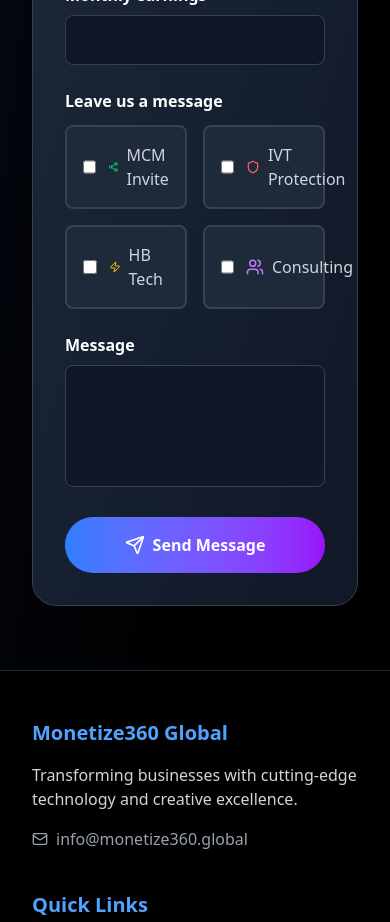
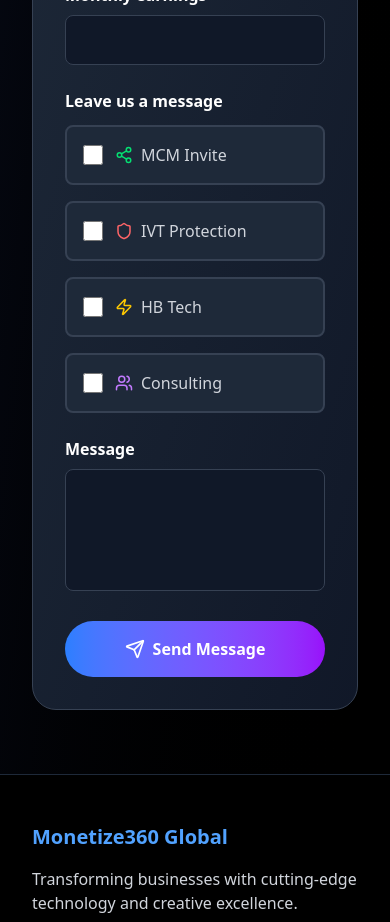
Before and after one commit to JunaidAly/monetize360, a React (Vite) app: page /contact in a window 390 px wide. Shown: the part 2500-3422 px from the top of the page. Built offline with nearby package versions, Linux system fonts and the light colour scheme.

Commit message:
Make contact form grid responsive
Updated the contact form layout to use a single column on small screens and two columns on larger screens for better responsiveness.

```diff
--- a/src/pages/Contact.jsx
+++ b/src/pages/Contact.jsx
@@ -337,7 +337,7 @@
                     <label className="block text-white font-semibold mb-3">
                       Leave us a message
                     </label>
-                    <div className="grid grid-cols-2 gap-4 mb-4">
+                    <div className="grid grid-cols-1 sm:grid-cols-2 gap-4 mb-4">
                       <motion.label
                         className={`flex items-center space-x-3 p-4 rounded-lg border-2 cursor-pointer transition-all duration-300 ${
                           formData.services.mcm
```
